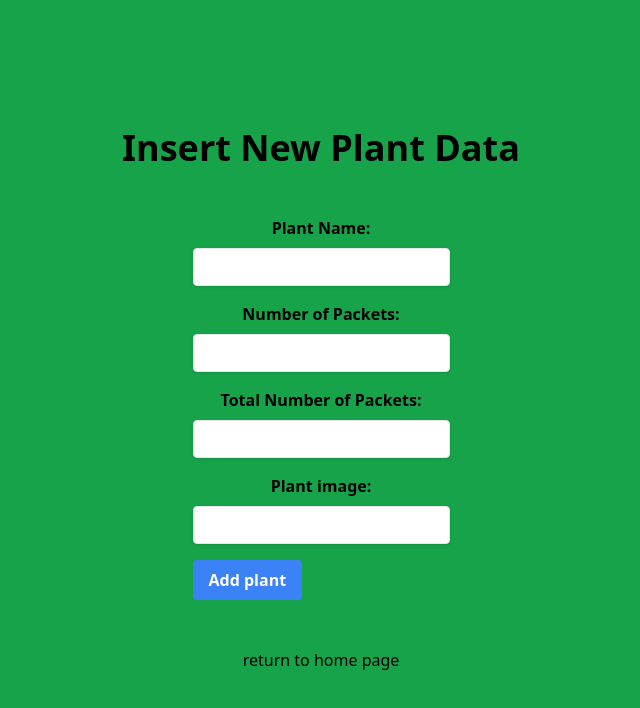
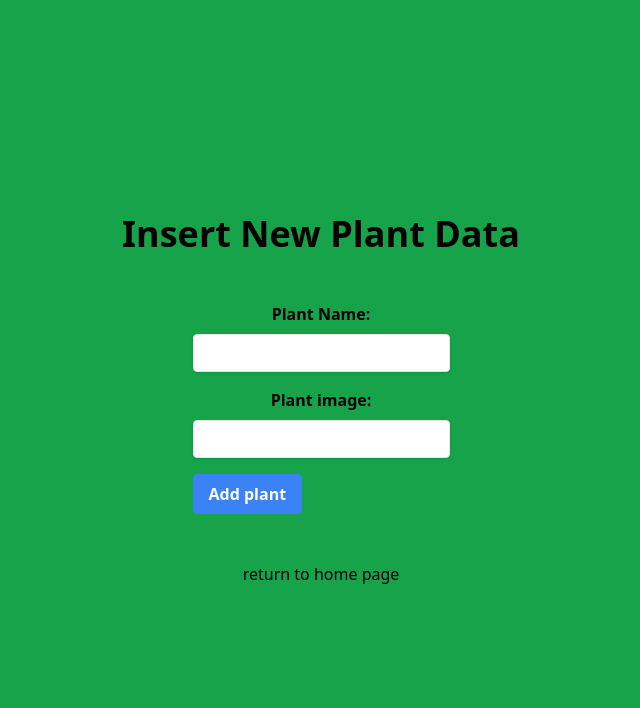
Before and after one commit to UnLakhs/Plants-vs-zombies-2-packet-counter, a Next.js app: page /addPlantData in a window 1280 px wide. Shown: the top 708 px of the page, without its empty margins (319-959 px from the left). Built offline with nearby package versions, Linux system fonts and the light colour scheme.

Commit message:
added jwt token in a cookie so that we can access data as admins

```diff
--- a/app/addPlantData/page.tsx
+++ b/app/addPlantData/page.tsx
@@ -15,8 +15,6 @@ const addPlantData = () => {
     event.preventDefault();
     const formData = new FormData(event.currentTarget);
     const plantName = formData.get("plantName");
-    const packets = formData.get("packets");
-    const totalPackets = formData.get("totalPackets");
     const image = formData.get("image");
 
     try {
@@ -27,14 +25,12 @@ const addPlantData = () => {
         },
         body: JSON.stringify({
           plantName,
-          packets,
-          totalPackets,
           image,
         }),
       });
       if (response.ok) {
         alert("Data added");
-        console.log(`plantName: ${plantName}, packets: ${packets}, totalPackets: ${totalPackets}, image: ${image}`);
+        console.log(`plantName: ${plantName}, image: ${image}`);
       } else {
         alert("Failed to insert data");
       }
@@ -56,30 +52,6 @@ const addPlantData = () => {
             id="plantName"
             onChange={handlePlantNameChange}
             value={plantName}
-            className="shadow appearance-none border rounded w-full py-2 px-3 leading-tight focus:outline-none focus:shadow-outline"
-            required
-          />
-        </div>
-        <div className="mb-4">
-          <label htmlFor="packets" className="block font-bold mb-2">
-            Number of Packets:
-          </label>
-          <input
-            type="number"
-            id="packets"
-            name="packets"
-            className="shadow appearance-none border rounded w-full py-2 px-3 leading-tight focus:outline-none focus:shadow-outline"
-            required
-          />
-        </div>
-        <div className="mb-4">
-          <label htmlFor="totalPackets" className="block font-bold mb-2">
-            Total Number of Packets:
-          </label>
-          <input
-            type="number"
-            id="totalPackets"
-            name="totalPackets"
             className="shadow appearance-none border rounded w-full py-2 px-3 leading-tight focus:outline-none focus:shadow-outline"
             required
           />
--- a/app/api/Authentication/SignIn/route.ts
+++ b/app/api/Authentication/SignIn/route.ts
@@ -21,18 +21,25 @@ export async function POST(request: Request) {
     }
 
     const jwtSecret = process.env.JWT_SECRET;
-    console.log(jwtSecret);
     if (!jwtSecret) {
       throw new Error("JWT_SECRET is not defined");
     }
 
     const token = jwt.sign(
-      { id: user._id, username: user.username },
+      { id: user._id, username: user.username, isAdmin: user.isAdmin },
       jwtSecret,
       { expiresIn: "1h" }
     );
 
-    return NextResponse.json({ token });
+    const response = NextResponse.json({ success: true });
+    response.cookies.set("token", token, {
+      httpOnly: true,
+      secure: true,
+      sameSite: "strict",
+      maxAge: 3600,
+      path: "/",
+    })
+    return response;
   } catch (error) {
     return NextResponse.json(
       { error: "internal server error" },
--- a/app/api/Authentication/SignUp/route.ts
+++ b/app/api/Authentication/SignUp/route.ts
@@ -35,6 +35,7 @@ export async function POST(request: Request) {
       username,
       email,
       password: hashedPassword,
+      isAdmin: false,
     });
 
     return NextResponse.json({ message: "User created successfully" });
--- a/app/api/insertPlant/route.ts
+++ b/app/api/insertPlant/route.ts
@@ -7,7 +7,7 @@ export async function GET(
 ) {
   try {
     const client = await clientPromise;
-    const db = await client.db("Pvz2");
+    const db = client.db("Pvz2");
     const plantName = params.plantName;
     const plant = await db.collection("plants").findOne({ name: plantName });
     return new Response(JSON.stringify(plant));
@@ -22,10 +22,10 @@ export async function GET(
 export async function POST(request: Request) {
   try {
     const client = await clientPromise;
-    const db = await client.db("Pvz2");
+    const db = client.db("Pvz2");
     const data = await request.json();
 
-    const { plantName, packets, totalpackets, image } = data;
+    const { plantName, image } = data;
 
     const existingPlant = await db
       .collection("plants")
@@ -40,8 +40,6 @@ export async function POST(request: Request) {
     //Insert new plant
     await db.collection("plants").insertOne({
       plantName: plantName,
-      packets: Number(packets),
-      totalPackets: Number(packets),
       image: image,
     });
 
--- a/app/page.tsx
+++ b/app/page.tsx
@@ -1,9 +1,26 @@
+import jwt from "jsonwebtoken";
+import { cookies } from "next/headers";
 import AddSeedPackets from "./components/AddSeedPackets";
 import Image from "next/image";
 import Link from "next/link";
 import Search from "./components/Search";
 
-const Home = () => {
+const JWT_SECRET = process.env.JWT_SECRET;
+
+const Home = async () => {
+  let isAdmin = false;
+
+  try {
+    const cookieStore = await cookies();
+    const token = cookieStore.get("token")?.value;
+    if (token && JWT_SECRET) {
+      const decodedToken: any = jwt.verify(token, JWT_SECRET);
+      console.log("decodedToken:", decodedToken);
+      isAdmin = decodedToken.isAdmin;
+    }
+  } catch (error) {
+    console.error("Failed to decode token:", error);
+  }
   return (
     <div className="flex flex-col items-center h-screen justify-between space-y-4">
       <div className="w-32 h-32 absolute top-4 left-4 z-50">
@@ -15,9 +32,12 @@ const Home = () => {
           className="z-10"
         />
       </div>
-      <div>
-        <Link href="/addPlantData">ADD A FUCKING PLANT MF</Link>
-      </div>
+      {isAdmin && (
+        <div>
+          <Link href="/addPlantData">Admins only. Add plant data</Link>
+        </div>
+      )}
+
       <h1 className="text-3xl font-bold">Welcome to Seed packet counter!</h1>
 
       <AddSeedPackets />
```
